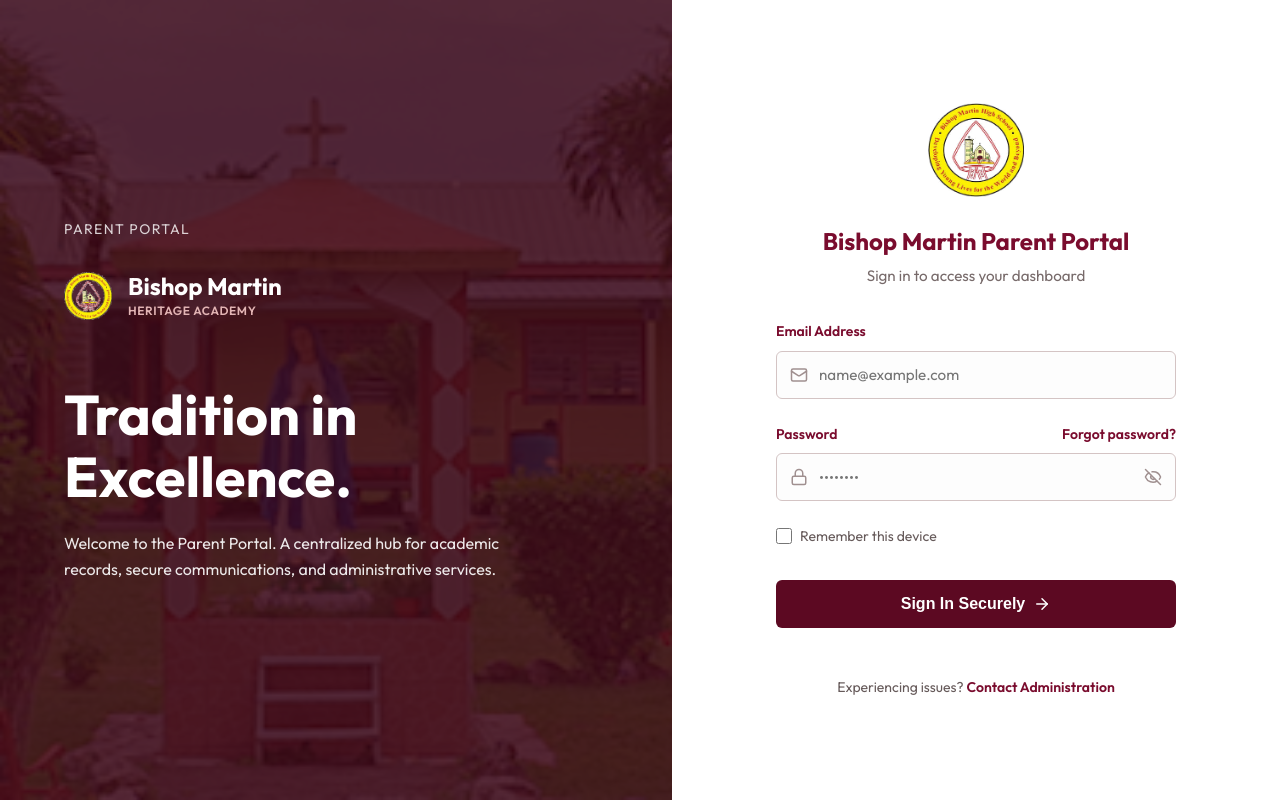
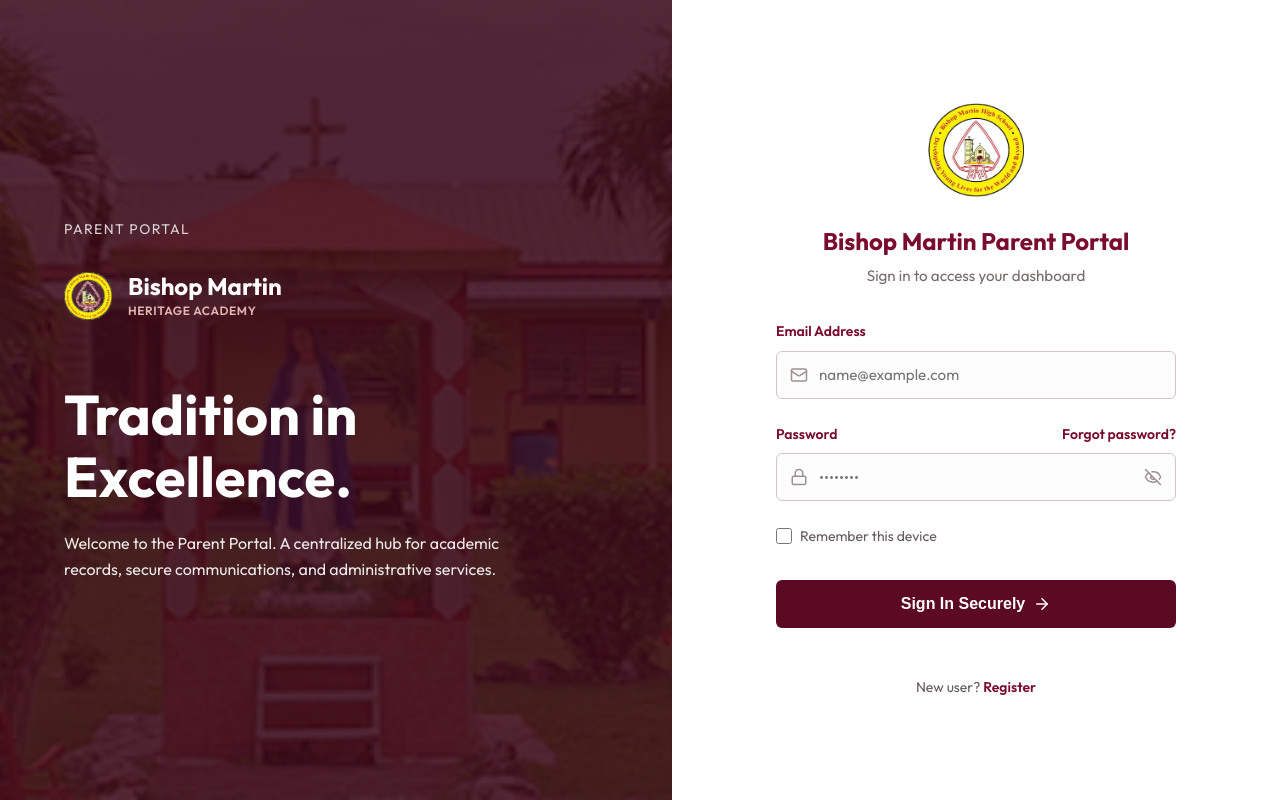
Before and after one commit to nn18leiva-hub/Bishop_Martin_parentPortal, a React app in the folder frontend/: page /login in a window 1280 px wide. Built offline with nearby package versions, Linux system fonts and the light colour scheme; the HTML template or start-up script is replaced by a standard one.

Commit message:
style: Update login and register footer helper text to New user? Register and Sign in

```diff
--- a/frontend/src/pages/Login.jsx
+++ b/frontend/src/pages/Login.jsx
@@ -163,9 +163,9 @@
 
           {/* Bottom Help Text */}
           <div className="login-split-help-text">
-            Experiencing issues?{' '}
+            New user?{' '}
             <Link to="/register" className="login-link-maroon">
-              Contact Administration
+              Register
             </Link>
           </div>
         </div>
--- a/frontend/src/pages/Register.jsx
+++ b/frontend/src/pages/Register.jsx
@@ -94,7 +94,7 @@
             </div>
 
             <div className="register-login-prompt">
-              Already registered? <Link to="/login" className="register-link-maroon">Log In Here</Link>
+              Already registered? <Link to="/login" className="register-link-maroon">Sign in</Link>
             </div>
 
           </div>
```
